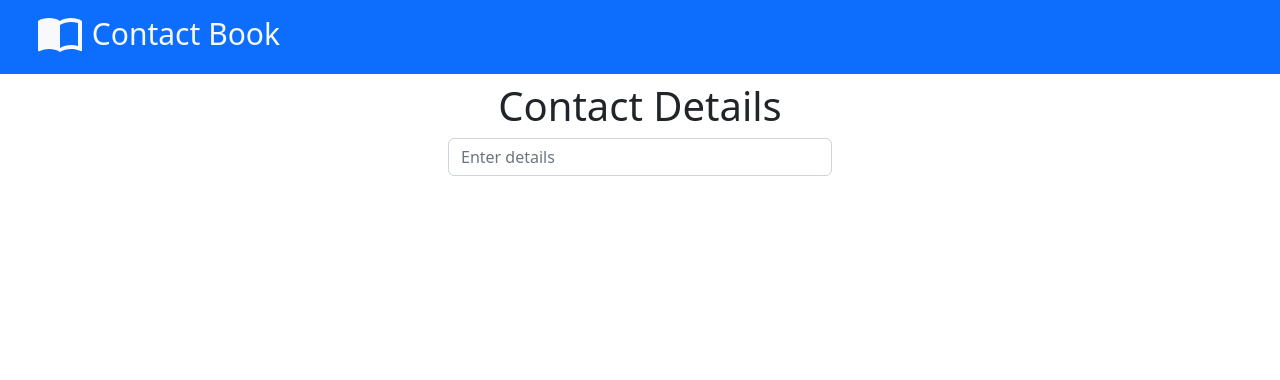
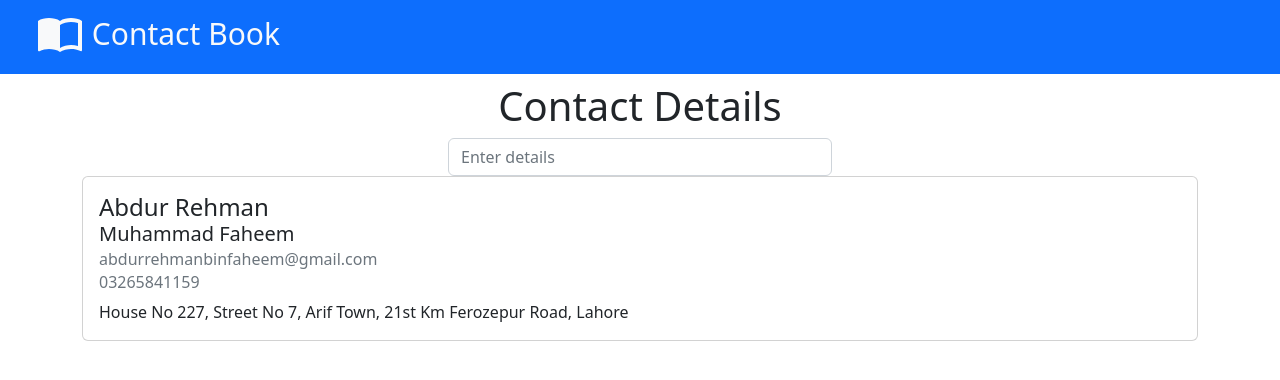
Before and after one commit to Abdurrehman2021-CS-44/contact-book, a React (Create React App) app: page / in a window 1280 px wide. Shown: the top 380 px of the page. Built offline with nearby package versions, Linux system fonts and the light colour scheme.

Commit message:
Design contact card

```diff
--- a/src/App.css
+++ b/src/App.css
@@ -11,3 +11,7 @@
   padding: 0 35%;
   position: relative;
 }
+
+.card {
+  text-align: left;
+}
--- /dev/null
+++ b/src/components/ContactCard.js
@@ -0,0 +1,17 @@
+const ContactCard = () => {
+    return (
+        <>
+            <div className="card">
+                <div className="card-body">
+                    <h4 className="card-title my-0">Abdur Rehman</h4>
+                    <h5 className="card-title">Muhammad Faheem</h5>
+                    <h6 className="card-subtitle mb-2 text-muted">abdurrehmanbinfaheem@gmail.com</h6>
+                    <h6 className="card-subtitle mb-2 text-muted">03265841159</h6>
+                    <p className="card-text">House No 227, Street No 7, Arif Town, 21st Km Ferozepur Road, Lahore</p>
+                </div>
+            </div>
+        </>
+    )
+};
+
+export default ContactCard;
--- a/src/components/ContactDetails.js
+++ b/src/components/ContactDetails.js
@@ -1,5 +1,6 @@
 import { useReducer, useState } from "react";
 import InputField from "./InputField";
+import ContactCard from "./ContactCard";
 import AddCircleIcon from '@mui/icons-material/AddCircle';
 
 const actionOnDetails = (currentState, action) => {
@@ -54,6 +55,9 @@ const ContactDetails = () => {
                 <input type="text" className="form-control" placeholder="Enter details" onClick={handleClick} />
             }
             </div>
+            <div className="container">
+                <ContactCard />
+            </div>
         </>
     )
 };
```
